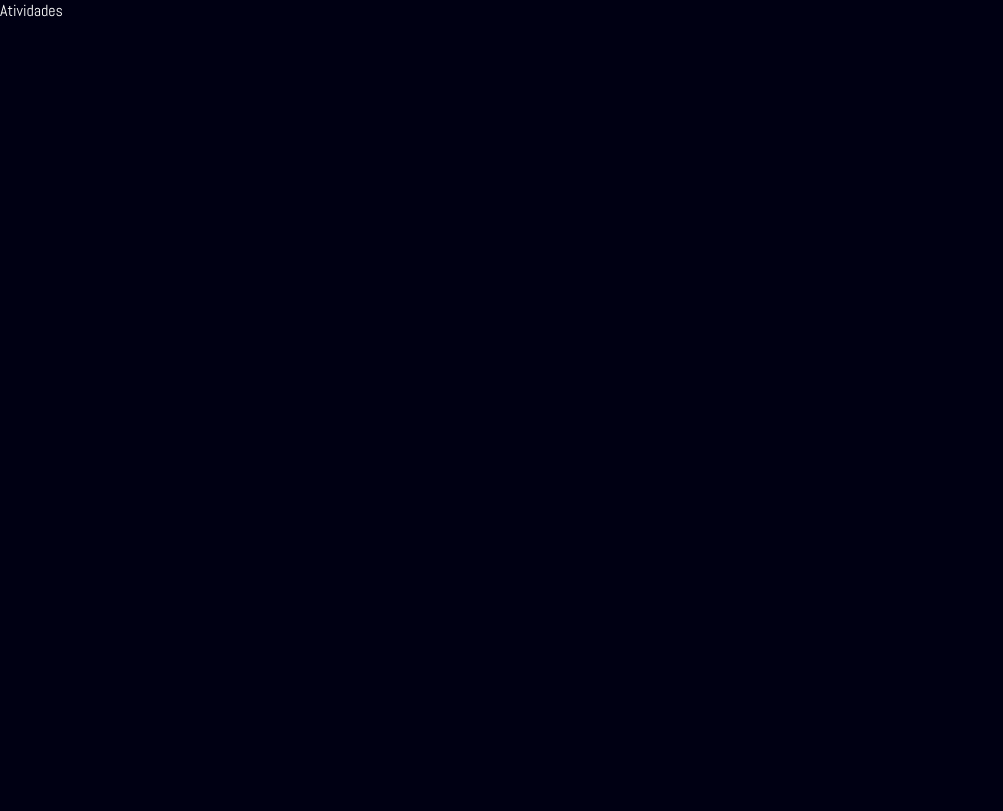
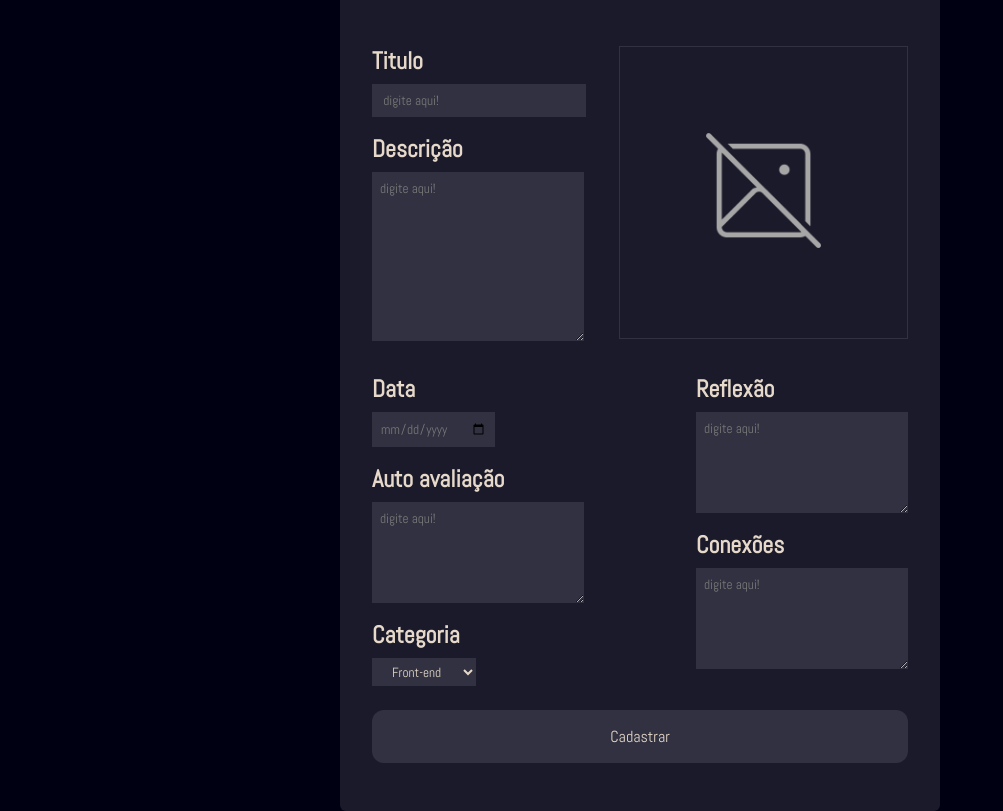
Before and after one commit to ferreiraopdev/portfolio-sesi-senai, a React (Vite) app in the folder portfolio-front/: page /usuario/atividades in a window 1280 px wide. Shown: the whole page, without its empty margins (0-1003 px from the left). Built offline with nearby package versions, Linux system fonts and the light colour scheme.

Commit message:
Página de cadastro das atividades

```diff
--- a/portfolio-front/src/App.jsx
+++ b/portfolio-front/src/App.jsx
@@ -4,7 +4,7 @@ import { Route, Routes } from 'react-router-dom'
 import Index from './components/Index'
 import Login from './pages/Login'
 import Usuario from './pages/Usuario'
-import Atividades from './components/Atividades'
+import Atividades from './pages/Atividades'
 
 function App() {
   return (
--- a/portfolio-front/src/components/Atividades.jsx
+++ /dev/null
@@ -1,9 +0,0 @@
-import React from 'react'
-
-const Atividades = () => {
-  return (
-    <div style={{color: '#fff'}}>Atividades</div>
-  )
-}
-
-export default Atividades
--- /dev/null
+++ b/portfolio-front/src/pages/Atividades.jsx
@@ -0,0 +1,60 @@
+import "./css-pages/Atividades.css"
+
+const Atividades = () => {
+  return (
+    <div className="a-box-main">
+        <form className="a-content">
+            <div className="p-info">
+                <div className="p-atividade">
+                    <div className="inp-text">
+                        <h2>Titulo</h2>
+                        <input type="text" placeholder="digite aqui!" />
+                    </div>
+                    <div className="inp-text">
+                        <h2>Descrição</h2>
+                        <textarea rows="9" cols="30" placeholder="digite aqui!" />
+                    </div>
+                </div>
+                <div className="s-atividade-btn">
+                    <button>
+                        <img className="inp-photo" src="../../sem-imagem.png" alt="" />
+                    </button>
+                </div>
+            </div>
+            <div className="s-info">
+                <div className="p-atividade">
+                    <div className="inp-text">
+                        <h2>Data</h2>
+                        <input type="date" placeholder="digite aqui!" />
+                    </div>
+                    <div className="inp-text">
+                        <h2>Auto avaliação</h2>
+                        <textarea rows="5" cols="30" type="text" placeholder="digite aqui!" />
+                    </div>
+                    <div className="inp-text">
+                        <h2>Categoria</h2>
+                        <select>
+                            <option value="">Front-end</option>
+                            <option value="">Back-end</option>
+                            <option value="">Full-stack</option>
+                        </select>
+                    </div>
+                </div>
+                <div className="s-atividade">
+                    <div className="inp-text">
+                        <h2>Reflexão</h2>
+                        <textarea rows="5" cols="30" type="text" placeholder="digite aqui!" />
+                    </div>
+                    <div className="inp-text">
+                        <h2>Conexões</h2>
+                        <textarea rows="5" cols="30" type="text" placeholder="digite aqui!" />
+                    </div>
+                </div>
+            </div>
+            <button className="btn-submit" type="submit">Cadastrar</button>
+        </form>
+    </div>
+  )
+}
+
+export default Atividades
--- a/portfolio-front/src/pages/Usuario.jsx
+++ b/portfolio-front/src/pages/Usuario.jsx
@@ -3,16 +3,16 @@ import "./css-pages/Usuario.css"
 
 const Usuario = () => {
   return (
-    <nav className="nav-adm">
-        <div className="nav-adm-perfil">
+    <div className="u-box-main">
+        <div className="box-adm-perfil">
             <img src="./../../309555591.jpg" alt="" />
             <h2>Marcos Ferreira</h2>
         </div>
-        <div className="nav-adm-links">
+        <div className="box-adm-links">
+            <Link to="/usuario/atividades" className="link-adm">Atividades</Link>
             <Link className="link-adm">Perfil</Link>
-            <Link to="/usuario/atividades" className="link-adm">Atividades</Link>
         </div>
-    </nav>
+    </div>
   )
 }
 
--- /dev/null
+++ b/portfolio-front/src/pages/css-pages/Atividades.css
@@ -0,0 +1,111 @@
+.a-box-main {
+    display: flex;
+    justify-content: center;
+    align-items: center;
+    width: 100%;
+    height: 100vh;
+    color: var(--primary);
+}
+
+.a-content {
+    background: #1A1A2B;
+    display: flex;
+    flex-direction: column;
+    gap: 1rem;
+    padding: 3rem 2rem;
+    max-width: 600px;
+    border-radius: 6px;
+}
+
+.p-info, .s-info {
+    display: flex;
+    justify-content: space-between;
+}
+
+.p-atividade {
+    width: 60%;
+}
+
+.s-atividade-btn {
+    display: flex;
+    justify-content: end;
+    align-items: center;
+}
+
+.s-atividade-btn button {
+    width: 90%;
+    background: none;
+    border: 1px solid rgba(255, 255, 255, 0.1);
+}
+
+.inp-photo {
+    width: 100%;
+    cursor: pointer;
+    object-fit: cover;
+}
+
+.inp-text input[type="text"] {
+    padding: 0.5rem 0;
+    padding-left: 0.7rem;
+    padding-right: 4.7rem;
+    text-align: start;
+    background: rgba(255, 255, 255, 0.1);
+    border: none;
+    outline: none;
+    color: var(--primary);
+}
+.inp-text input[type="date"] {
+    background: rgba(255, 255, 255, 0.1);
+    border: none;
+    color: #7a7a7a;
+    padding: 0.5rem;
+}
+
+.inp-text {
+    display: flex;
+    flex-direction: column;
+    justify-content: center;
+    align-items: start;
+    gap: 0.5rem;
+    padding: 0.5rem 0;
+}
+
+textarea {
+    background: rgba(255, 255, 255, 0.1);
+    color: var(--primary);
+    border: none;
+    padding: 0.5rem;
+    outline: none;
+}
+
+select {
+    background: rgba(255, 255, 255, 0.1);
+    padding: 0.3rem 1rem;
+    border: none;
+    color: var(--primary);
+    outline: none;
+}
+
+select option {
+    color: black;
+}
+
+.btn-submit {
+    background-color: rgba(255, 255, 255, 0.1);
+    font-size: 1rem;
+    color: var(--primary);
+    border-radius: 12px;
+    padding: 1rem 2rem;
+    border: none;
+    cursor: pointer;
+    transition: all 0.3s ease;
+}
+
+.btn-submit:hover {
+    background: var(--primary);
+    color: #000;
+}
+
+::placeholder {
+    color: #7a7a7a;
+}
--- a/portfolio-front/src/pages/css-pages/Usuario.css
+++ b/portfolio-front/src/pages/css-pages/Usuario.css
@@ -1,34 +1,42 @@
-.nav-adm {
+.u-box-main {
+    width: 100%;
+    height: 100vh;
     display: flex;
-    justify-content: space-around;
-    align-items: center;
-    padding: 0.3rem 1rem;
-    backdrop-filter: blur(12px);
-    width: 100%;
-}
-
-.nav-adm-perfil {
-    display: flex;
-    justify-content: center;
-    align-items: center;
-    gap: 1.5rem;
-}
-
-.nav-adm-links {
-    display: flex;
+    flex-direction: column;
     justify-content: center;
     align-items: center;
     gap: 1rem;
+    color: #fff;
 }
 
-.nav-adm-perfil img {
-    border-radius: 50%;
-}
-.nav-adm-perfil h2 {
-    color: #fff;
-    font-weight: 400;
+.box-adm-perfil, .box-adm-links {
+    background: #1A1A2B;
+    width: 400px;
+    display: flex;
+    flex-direction: column;
+    justify-content: center;
+    align-items: center;
+    gap: 1rem;
+    padding: 3rem 2rem;
+    border-radius: 12px;
 }
 
-.link-adm {
+.box-adm-perfil img {
+    width: 100%;
+    border-radius: 6px;
+}
+
+.box-adm-perfil {
+    font-size: 1.3rem;
+}
+
+.box-adm-links a {
+    font-size: 1.5rem;
+    font-weight: 600;
+    text-decoration: none;
     color: #fff;
 }
+
+.box-adm-links a:hover {
+    text-decoration: underline;
+}
```
Also changed, not shown: portfolio-front/src/pages/Perfil.jsx (added, +7 -0 lines), portfolio-front/public/sem-imagem.png (added), portfolio-front/src/components/css/Perfil.css (added).
